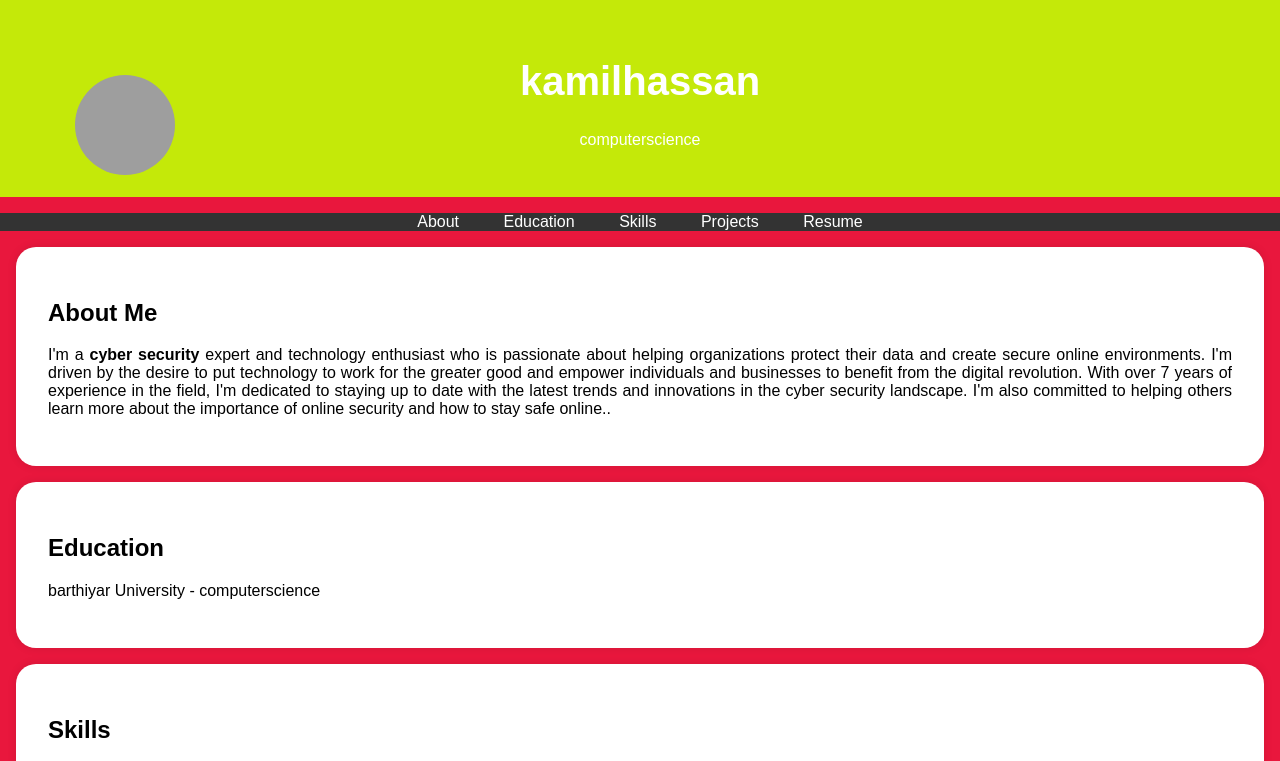
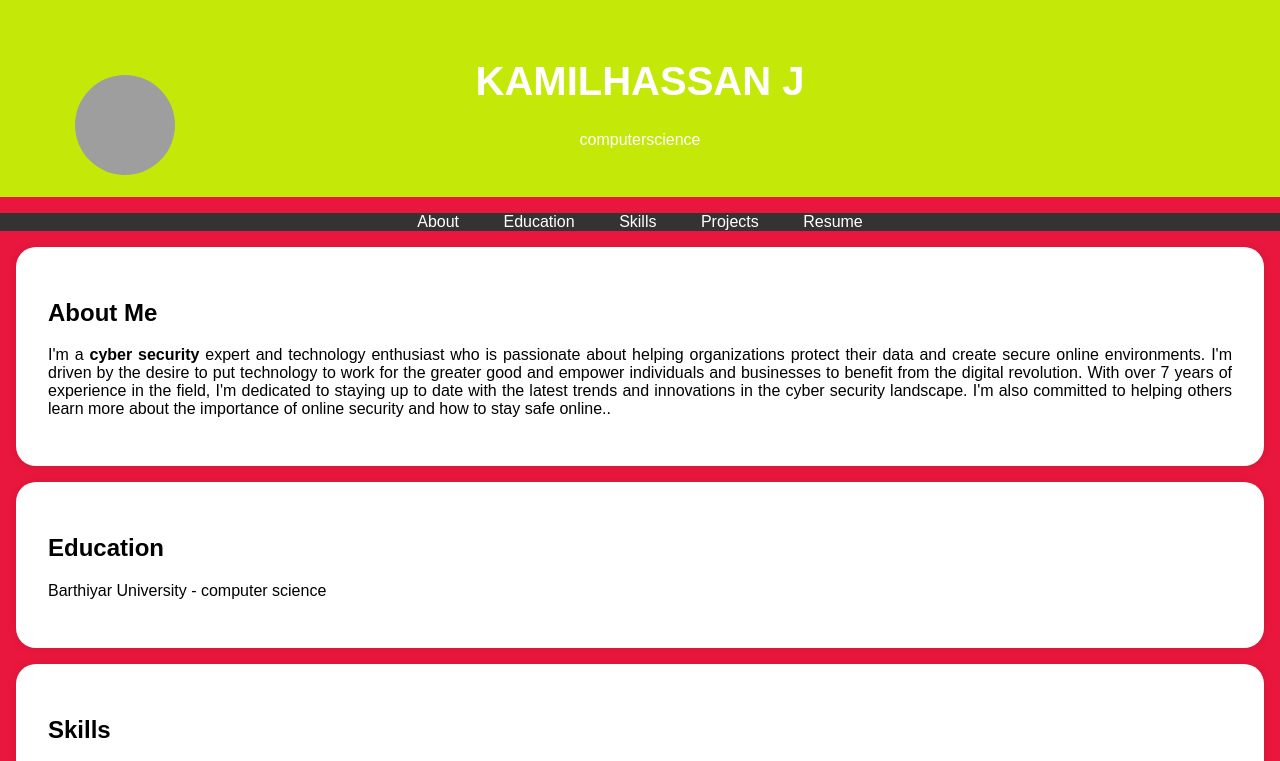
Before and after one commit to kamil-ef37/Digital---portfolio, a plain HTML site: page index.html in a window 1280 px wide. Shown: the top 761 px of the page. Drawn offline with Linux system fonts and the light colour scheme; grey boxes are pictures that could not be loaded.

Commit message:
Update index.html

```diff
--- a/index.html
+++ b/index.html
@@ -96,7 +96,7 @@
         <div class="header-content">
             <!-- Add your profile picture here -->
             <img src="./20241219_125854.jpg" alt="Your Profile Picture" class="profile-picture">
-            <h1>kamilhassan</h1>
+            <h1>KAMILHASSAN J</h1>
             <p>computerscience</p>
         </div>
     </header>
@@ -122,7 +122,7 @@
     <section id="education">
         <div class="section-content">
             <h2>Education</h2>
-            <p>barthiyar University  - computerscience</p>
+            <p>Barthiyar University  - computer science</p>
 
 
         </div>
@@ -164,7 +164,7 @@
         <div class="section-content">
             <center>
             <h2>Resume</h2>
-            <a href="./kamil.pdf" target="_blank" class="download-button">Download CV</a>
+            <a href="kamil.pdf" target="_blank" class="download-button">Download CV</a>
         </center>
         </div>
 
```
